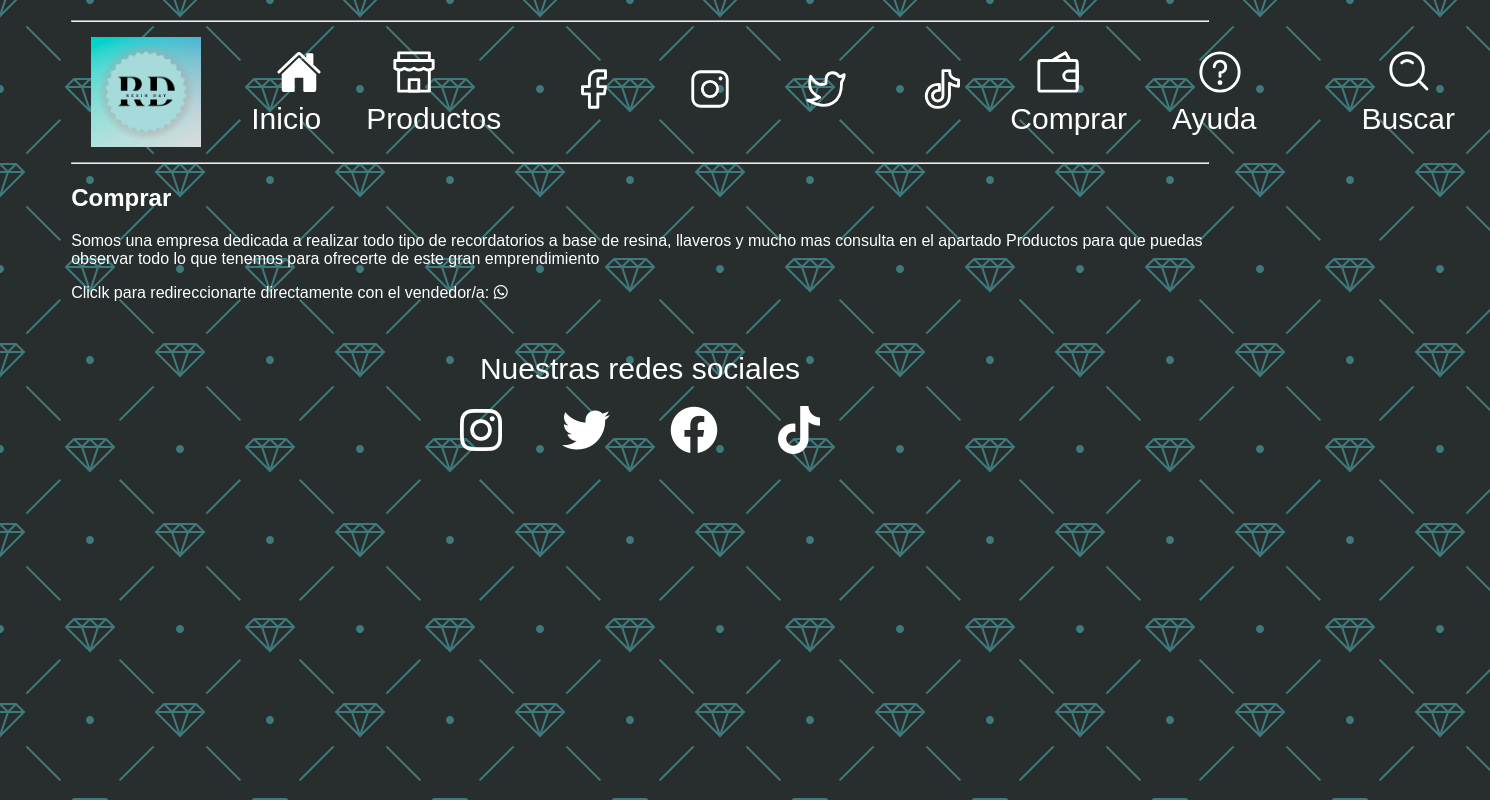
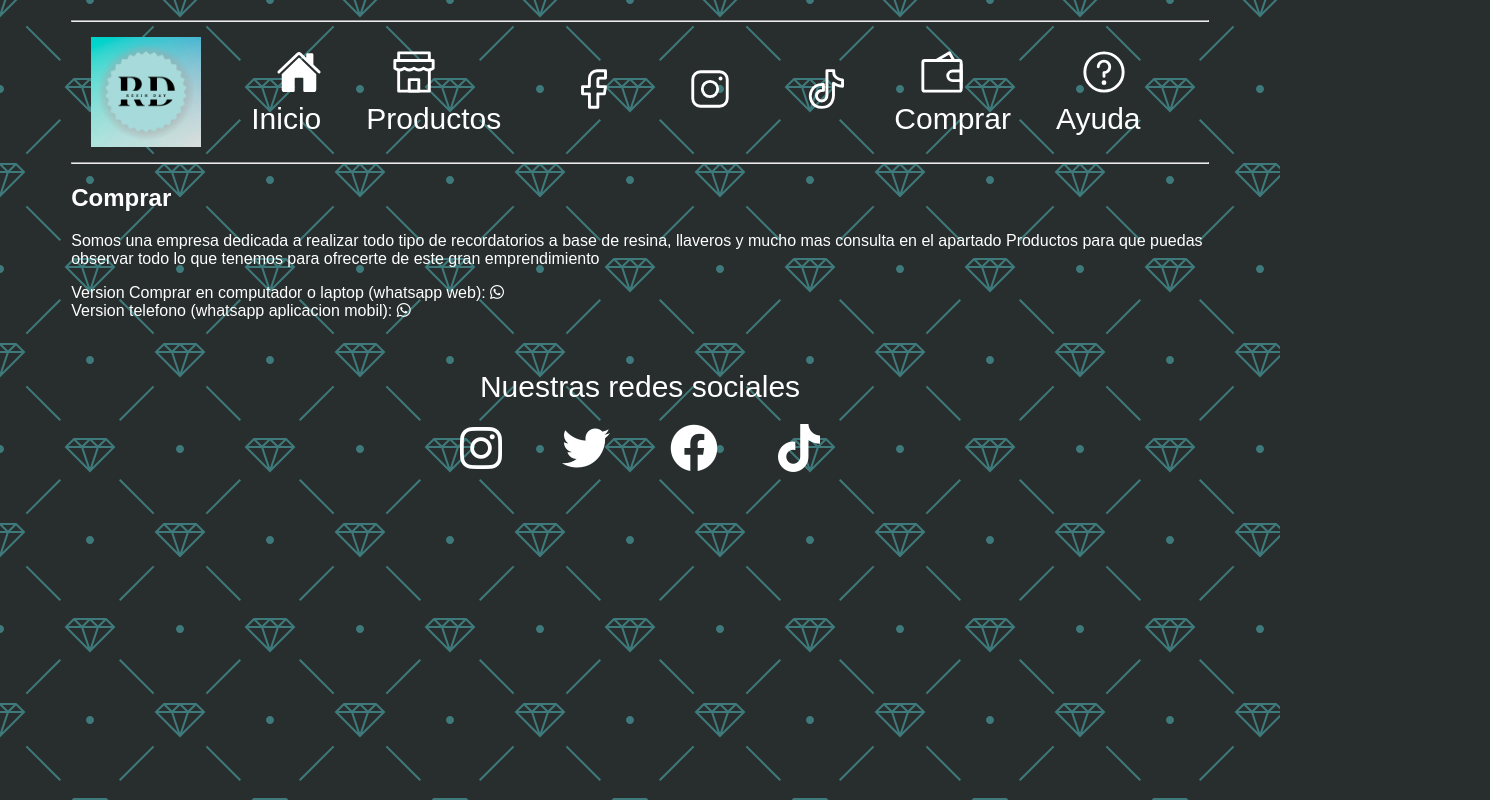
Before and after one commit to AlexanderGarciaJAV/Resin-Day, a plain HTML site: page comprar.html in a window 1280 px wide. Shown: the whole page, 1490 px wide, since content can reach past the window. Drawn offline with Linux system fonts and the light colour scheme.

Commit message:
Update comprar.html

```diff
--- a/comprar.html
+++ b/comprar.html
@@ -5,6 +5,7 @@
     <meta http-equiv="X-UA-Compatible" content="IE=edge">
     <meta name="viewport" content="width=device-width, initial-scale=1.0">
     <title>RESIN DAY</title>
+    <link rel="icon" type="icono/ico" href="img/RD.png">
 <!--Libreria-->
 <link rel="stylesheet" href="https://cdnjs.cloudflare.com/ajax/libs/font-awesome/6.2.0/css/all.min.css">
 <!--llamado css-->
@@ -61,11 +62,6 @@
                         <path fill="currentColor" stroke="none" d="M17.5 7.5a1 1 0 1 0 0-2 1 1 0 0 0 0 2Z"></path>
                       </svg></a>
                 </li>
-                <li>
-                    <a href="#"><svg width="46" height="46" fill="none" stroke="currentColor" stroke-linejoin="round" stroke-width="1.5" viewBox="0 0 24 24" xmlns="http://www.w3.org/2000/svg">
-                        <path d="M2.5 17.881c.964.533 7.946 4.558 12.91 1.456s4.69-8.445 4.69-10.894c.45-.942 1.4-1.421 1.4-3.971-.933.862-1.86 1.155-2.782.88-.904-1.377-2.146-1.986-3.728-1.827-2.373.238-3.242 2.566-2.986 5.578-3.659 1.85-6.528-1.341-8.007-3.751-.494 1.898-.97 4.177 0 6.698.647 1.68 2.202 3.101 4.666 4.262-2.497 1.353-4.551 1.876-6.163 1.57Z"></path>
-                      </svg></a>
-                </li>
 
                 <li>
                     <a href="https://www.tiktok.com/@dayarango267"><svg width="46" height="46" fill="none" stroke="currentColor" stroke-linejoin="round" stroke-width="1.5" viewBox="0 0 24 24" xmlns="http://www.w3.org/2000/svg">
@@ -91,21 +87,6 @@
 
             </ul>
 
-
-        <ul class="nav-menu-right">
-            <li>
-                <a href="#">
-                    <svg width="46" height="46" fill="none" stroke="currentColor" stroke-linecap="round" stroke-linejoin="round" stroke-width="1.5" viewBox="0 0 24 24" xmlns="http://www.w3.org/2000/svg">
-                        <path d="M10.5 19a8.5 8.5 0 1 0 0-17 8.5 8.5 0 0 0 0 17Z"></path>
-                        <path d="M13.328 7.172A3.988 3.988 0 0 0 10.5 6a3.988 3.988 0 0 0-2.828 1.172"></path>
-                        <path d="m16.61 16.611 4.244 4.243"></path>
-                      </svg>
-
-                       Buscar
-                </a>
-
-            </li>
-        </ul>
         </nav>
         <hr>
         <header class="comprar">
@@ -113,10 +94,10 @@
         <h2>Comprar</h2>
 
             <p>Somos una empresa dedicada a realizar todo tipo de recordatorios a base de resina, llaveros y mucho mas consulta en el apartado Productos para que puedas observar todo lo que tenemos para ofrecerte de este gran emprendimiento </p>
-            <a href="https://api.whatsapp.com/send/?phone= +57 310 5444897"> Cliclk para redireccionarte directamente con el vendedor/a:
+            <a href="https://api.whatsapp.com/send/?phone= +57 310 5444897"> Version Comprar en computador o laptop (whatsapp web):
 
-                <i class="fab fa-whatsapp"></i></a>
-
+                <i class="fab fa-whatsapp"></i></a><br>
+                <a href="https://web.whatsapp.com/send?phone= +57 310 5444897"> Version telefono (whatsapp aplicacion mobil): <i class="fab fa-whatsapp"></i></a>
             </header>
 
             <section class="social">
```
